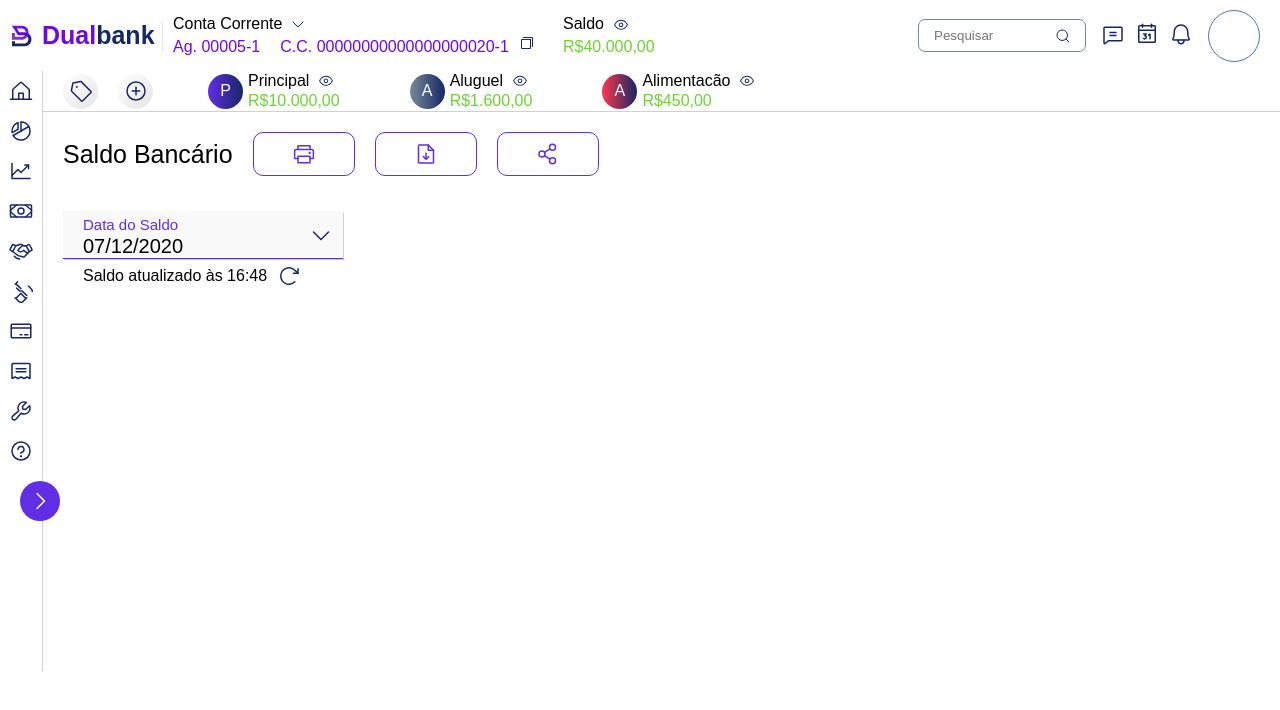
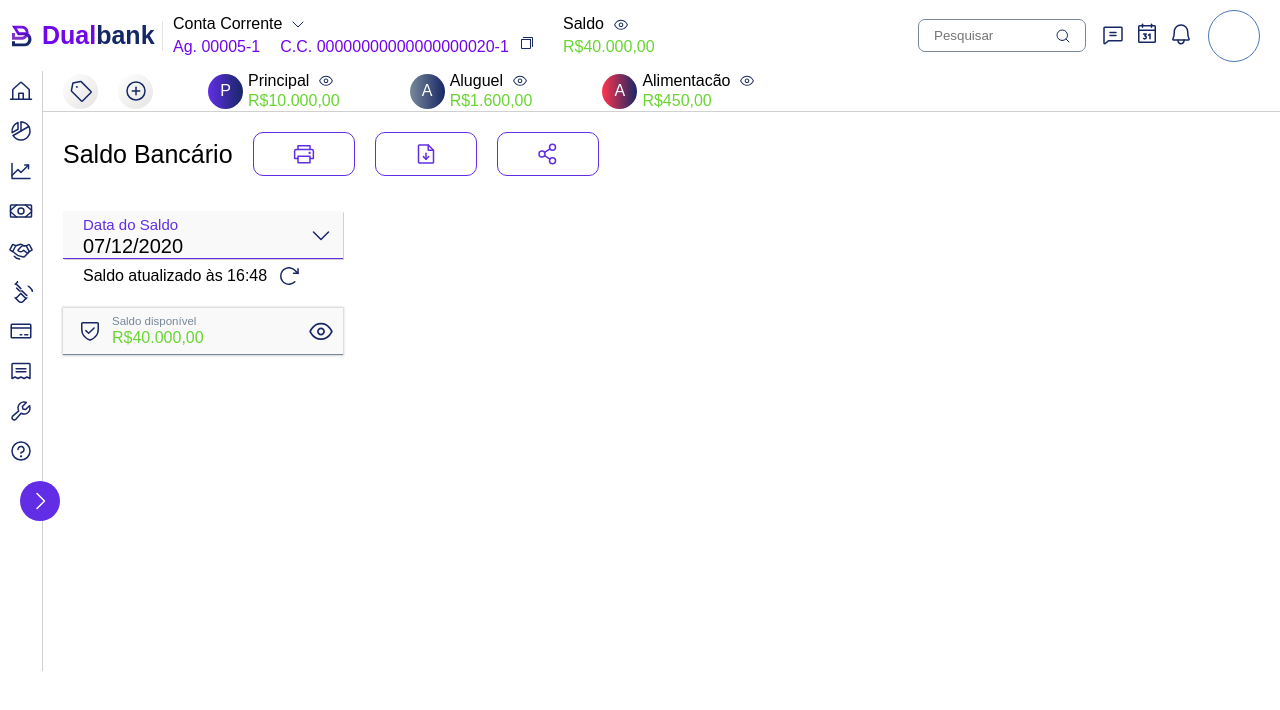
Before and after one commit to AstronautoLunar/dualbank, a Next.js app: page / in a window 1280 px wide. Shown: the top 710 px of the page. Built offline with nearby package versions, Linux system fonts and the light colour scheme.

Commit message:
Terminado a o home, fazendo as funcionalidades

```diff
--- a/src/components/Main/index.tsx
+++ b/src/components/Main/index.tsx
@@ -1,6 +1,6 @@
 import styles from './styles.module.scss';
 
-import { Title, ButtonSaldo, DataSaldo, WindowBottomBar, ButtonWindow } from '../UI';
+import { Title, ButtonSaldo, DataSaldo, WindowBottomBar, ButtonWindow, AreaSaldoDisponivel } from '../UI';
 
 import { useState } from 'react';
 
@@ -60,6 +60,9 @@ export default function Main() {
                     abrirOpcoes={abrirLogicaJanela}
                     toggleJanela={toggleJanela}
                 />
+                <AreaSaldoDisponivel
+                    saldo="40.000,00"
+                />
                 <WindowBottomBar
                     saldoDisponibilizado="20.000,00"
                     saldoDistribuido="12.050,00"
@@ -69,9 +72,6 @@ export default function Main() {
                         Alterar
                     </ButtonWindow>
                 </WindowBottomBar>
-                {
-                    // Componente
-                }
             </div>
         </div>
     );
--- a/src/components/UI/AreaSaldoDisponivel/index.tsx
+++ b/src/components/UI/AreaSaldoDisponivel/index.tsx
@@ -1,9 +1,47 @@
 import styles from './styles.module.scss';
 
+import { useState } from 'react';
+
 export default function AreaSaldoDisponivel({ saldo }) {
+    let [ mostrarSaldo, setMostrarSaldo ] = useState(true);
+
+    function toggleSaldo() {
+        setMostrarSaldo(mostrarSaldo = !mostrarSaldo);
+    }
+
     return (
         <div id={styles.container}>
-            <img alt="Saldo Disponivel"/>
+            <img src="/ShieldCheck.svg" alt="Saldo Disponivel"/>
+            <div id={styles.text}>
+                <span id={styles.title}>Saldo disponível</span>
+                {
+                    mostrarSaldo
+                    ?
+                    <span
+                        className={styles.colorGreen}
+                    >R${saldo}</span>
+                    :
+                    <span
+                        className={styles.colorGreen}
+                    >R$XX.XXX,XX</span>
+
+                }
+            </div>
+            {
+                mostrarSaldo
+                ?
+                <img
+                    onClick={() => toggleSaldo()}
+                    src="/eyeNoMark.svg"
+                    alt="Mostrar"
+                />
+                :
+                <img
+                    onClick={() => toggleSaldo()}
+                    src="/eyeMark.svg"
+                    alt="Mostrar"
+                />
+            }
         </div>
     );
 }
--- a/src/components/UI/AreaSaldoDisponivel/styles.module.scss
+++ b/src/components/UI/AreaSaldoDisponivel/styles.module.scss
@@ -0,0 +1,57 @@
+div#container {
+    background-color: var(--gray);
+
+    border-bottom: 1px solid var(--Greyish-Green);
+
+    box-shadow: 0 0 2px 1px rgba(20, 20, 20, 0.2);
+
+    padding: 5px;
+    box-sizing: border-box;
+
+    width: 280px;
+    height: 47px;
+
+    align-items: center;
+
+    margin-top: 20px;
+
+    img[src="/ShieldCheck.svg"] {
+        width: 24px;
+        height: 24px;
+
+        margin-left: 10px;
+    }
+
+    position: relative;
+
+    div#text {
+        flex-direction: column;
+
+        margin-left: 10px;
+
+        span#title {
+            color: var(--Greyish-Green);
+
+            font-size: 11.5px;
+
+            margin-bottom: 2px;
+        }
+
+        span.colorGreen {
+            color: var(--green);
+        }
+    }
+
+    img[src="/eyeMark.svg"], img[src="/eyeNoMark.svg"] {
+        width: 24px;
+        height: 24px;
+
+        position: absolute;
+
+        right: 10px;
+    }
+}
+
+div#container, div#text {
+    display: flex;
+}
--- a/src/components/UI/WindowBottomBar/styles.module.scss
+++ b/src/components/UI/WindowBottomBar/styles.module.scss
@@ -7,7 +7,7 @@ div#container {
 
     width: 250px;
 
-    padding: 20px;
+    padding: 5px 20px 20px;
     box-sizing: border-box;
 
     justify-content: center;
@@ -16,7 +16,10 @@ div#container {
     box-shadow: 0 0 10px 2px rgba(20, 20, 20, 0.2);
 
     div.columnSaldo {
-        margin: 10px 0px;
+        margin: 20px 0px;
+
+        display: flex;
+        flex-direction: column;
 
         span.titleSaldo, span.textWindow {
             color: var(--dark-blue);
@@ -26,6 +29,8 @@ div#container {
 
         span.titleSaldo {
             font-weight: bold;
+
+            margin-bottom: 2.5px;
         }
 
         color: var(--dark-blue);
--- a/src/components/UI/index.tsx
+++ b/src/components/UI/index.tsx
@@ -18,6 +18,7 @@ import DataSaldo from './DataSaldo';
 import IconLoading from './IconLoading';
 import WindowBottomBar from './WindowBottomBar';
 import ButtonWindow from './ButtonWindow';
+import AreaSaldoDisponivel from './AreaSaldoDisponivel';
 
 export {
     Details,
@@ -40,4 +41,5 @@ export {
     IconLoading,
     WindowBottomBar,
     ButtonWindow,
+    AreaSaldoDisponivel,
 };
--- a/src/styles/globals.scss
+++ b/src/styles/globals.scss
@@ -16,6 +16,7 @@
     --purple-nav: #622EE5;
     --gray-data-input: #F9F9F9;
     --dark-blue: #172765;
+    --gray:#F9F9F9;
 }
 
 div#container {
```
